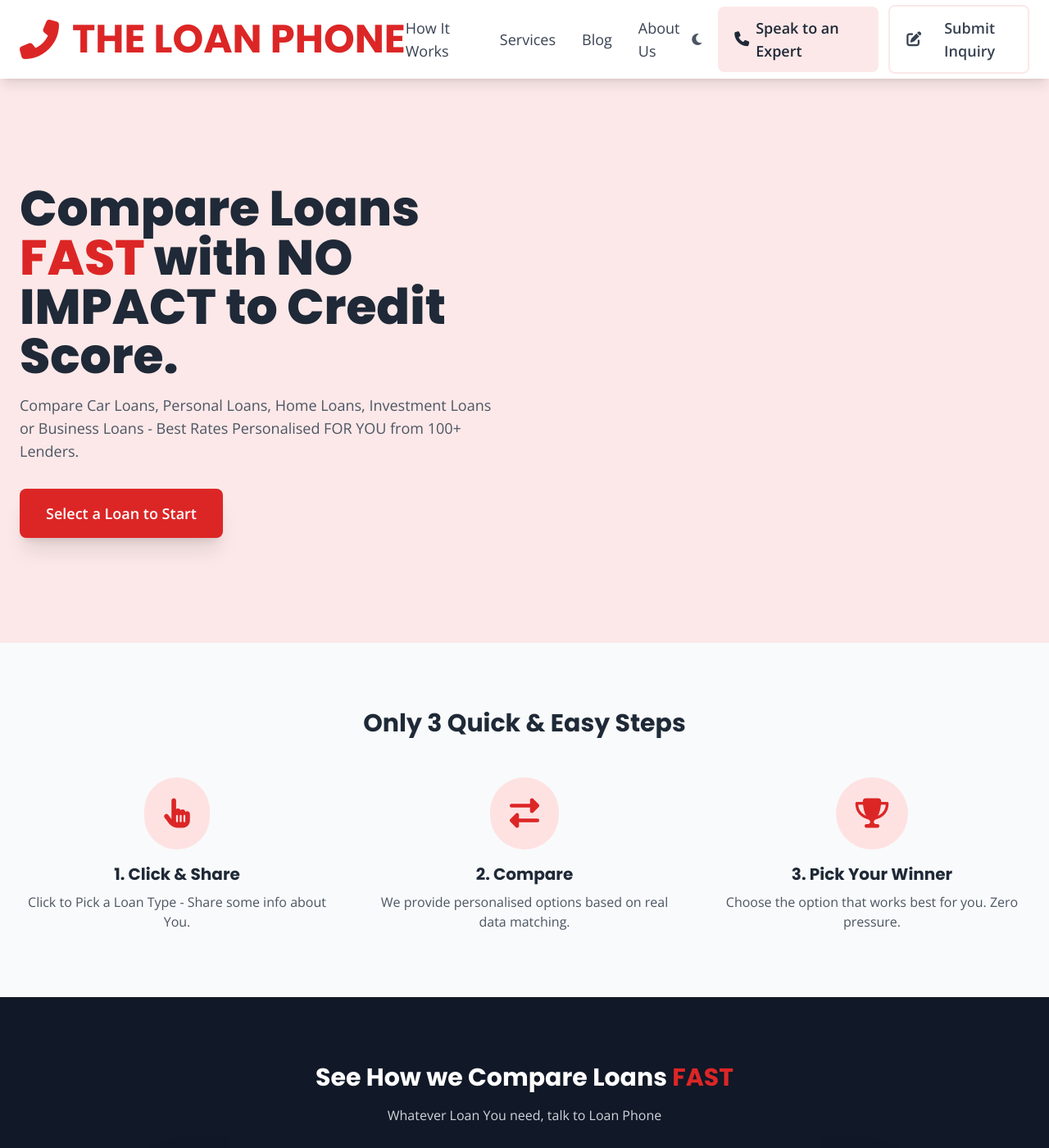
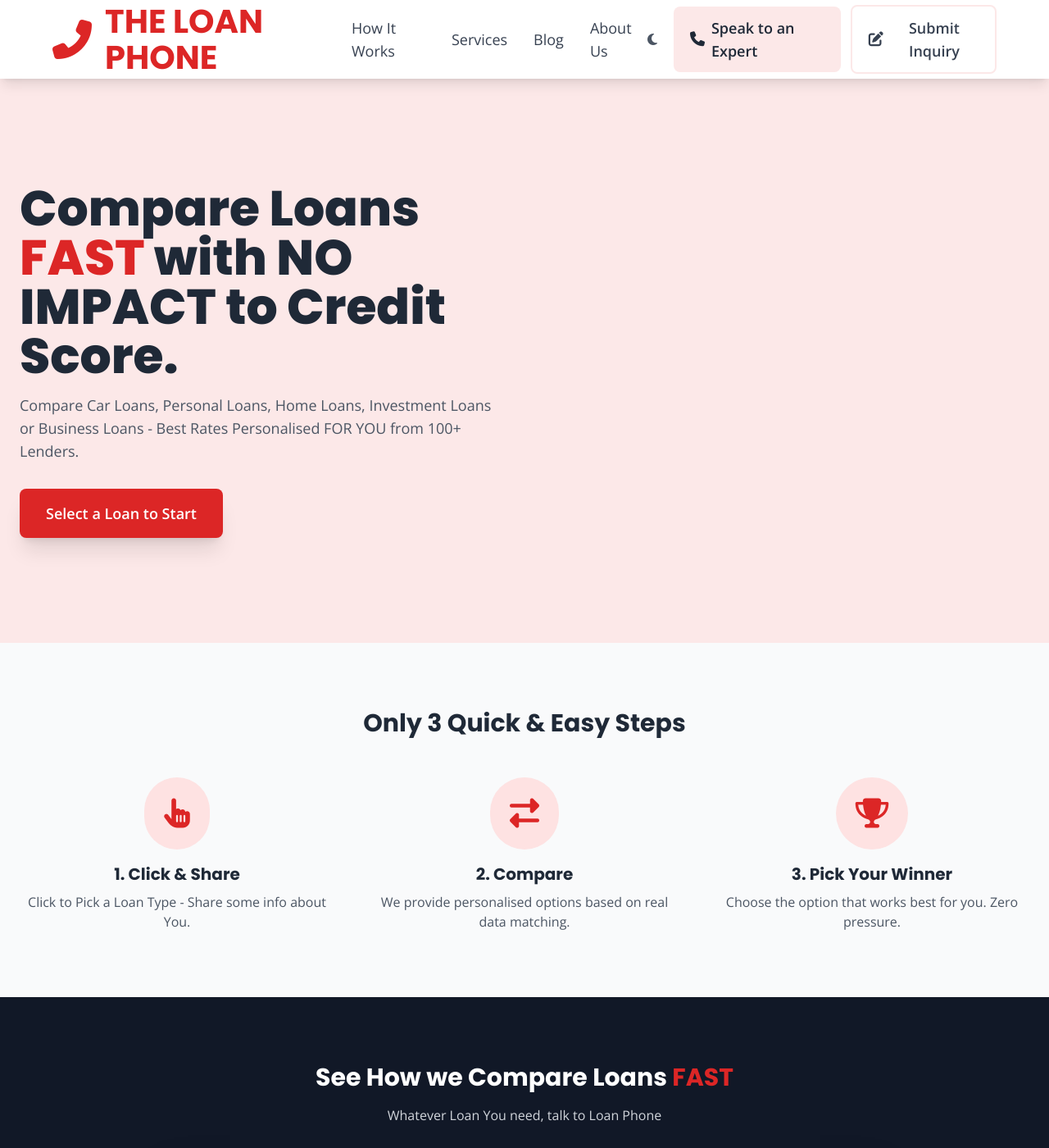
Before and after one commit to AMSumo9/loan-phone-website, a Jekyll site: the page built from index.md, in a window 1280 px wide and 1400 px high. Shown: the whole window at 82% size. Built offline with Jekyll 4.4.1, drawn with Linux system fonts in a browser that asks for light colours; nearby versions of some CDN libraries; a script that is not in the unit is left out; grey boxes are pictures that could not be loaded.

Commit message:
Update header.html

```diff
--- a/_includes/header.html
+++ b/_includes/header.html
@@ -112,69 +112,78 @@
     </div>
 </header>
 
-<!-- CORRECTED RESPONSIVE HEADER FIXES - EXPAND CONTAINER, KEEP BRAND PROMINENT -->
+<!-- SIMPLE RESPONSIVE HEADER FIXES -->
 <style>
-/* Proper Header Container Expansion - Keep Brand Large */
+/* Reset any problematic styles and ensure proper mobile behavior */
+html, body {
+    overflow-x: hidden;
+    width: 100%;
+}
+
+/* Simple header container - no viewport tricks */
 header {
-    width: 100% !important;
-    min-width: 100vw !important;
-    background-color: white !important;
-    box-sizing: border-box !important;
+    width: 100%;
+    background-color: white;
+    box-sizing: border-box;
 }
 
 header .container {
-    width: 100% !important;
-    max-width: none !important;
-    padding-left: 1.5rem !important;
-    padding-right: 1.5rem !important;
-    box-sizing: border-box !important;
+    width: 100%;
+    max-width: 1200px; /* Standard max-width for responsiveness */
+    margin: 0 auto;
+    padding-left: 1.5rem;
+    padding-right: 1.5rem;
+    box-sizing: border-box;
 }
 
-/* Keep Company Name Prominent - Only Minimal Adjustments */
+/* Responsive company name - simple and effective */
 .company-name {
-    font-size: 3rem; /* Keep large on desktop */
+    font-size: 2.5rem; /* Good size for desktop */
     line-height: 1.1;
-    white-space: nowrap;
 }
 
-/* Tablet - Still prominent */
-@media (min-width: 769px) and (max-width: 1024px) {
+/* Tablet adjustments */
+@media (max-width: 1024px) {
     .company-name {
-        font-size: 2.5rem;
+        font-size: 2rem;
+    }
+
+    header .container {
+        padding-left: 1rem;
+        padding-right: 1rem;
     }
 }
 
-/* Mobile - Minimal reduction, keep prominent */
+/* Mobile adjustments */
 @media (max-width: 768px) {
     .company-name {
-        font-size: 2.25rem; /* Still prominent on mobile */
-    }
-
-    /* Adjust spacing if needed */
-    header .flex.items-center.space-x-4 {
-        gap: 0.75rem;
+        font-size: 1.75rem;
     }
 
     header .container {
-        padding-left: 1rem !important;
-        padding-right: 1rem !important;
+        padding-left: 1rem;
+        padding-right: 1rem;
     }
 }
 
-/* Apple Device Full Width Fix Only */
-@supports (-webkit-touch-callout: none) {
-    header {
-        position: relative;
-        margin-left: calc(-50vw + 50%);
-        margin-right: calc(-50vw + 50%);
-        width: 100vw;
-        background-color: white !important;
-        z-index: 40 !important;
+/* Small mobile */
+@media (max-width: 480px) {
+    .company-name {
+        font-size: 1.5rem;
     }
 
     header .container {
-        margin-left: auto !important;
-        margin-right: auto !important;
+        padding-left: 0.75rem;
+        padding-right: 0.75rem;
+    }
+
+    /* Adjust icon spacing */
+    header .flex.items-center.space-x-4 {
+        gap: 0.5rem;
+    }
+
+    .fas.fa-phone-alt {
+        font-size: 1.75rem;
     }
 }
 </style>
```
